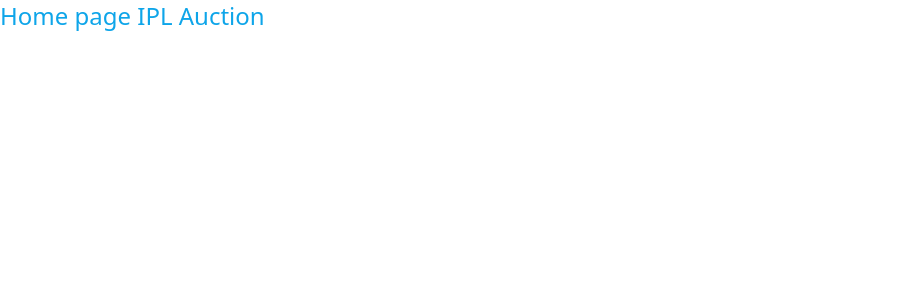
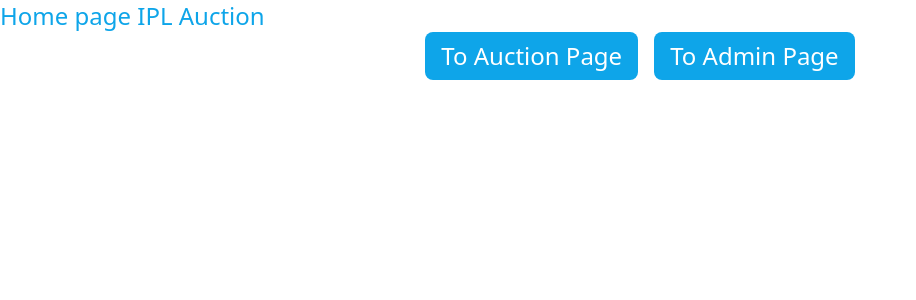
Before and after one commit to PROMURALI77/ipl-auction, a React (Vite) app in the folder ipl-auction/: page / in a window 1280 px wide. Shown: the top 300 px of the page, without its empty margins (0-916 px from the left). Built offline with nearby package versions, Linux system fonts and the light colour scheme.

Commit message:
auction page added admin page added valibot installed react hook-form installed

```diff
--- a/ipl-auction/package.json
+++ b/ipl-auction/package.json
@@ -14,7 +14,9 @@
     "appwrite": "^17.0.0",
     "react": "^19.0.0",
     "react-dom": "^19.0.0",
-    "react-router-dom": "^7.2.0"
+    "react-hook-form": "^7.54.2",
+    "react-router-dom": "^7.2.0",
+    "valibot": "^1.0.0-rc.3"
   },
   "devDependencies": {
     "@eslint/js": "^9.21.0",
--- /dev/null
+++ b/ipl-auction/src/admin/Admin.jsx
@@ -0,0 +1,8 @@
+
+const Admin = () => {
+  return (
+    <div>Admin</div>
+  )
+}
+
+export default Admin
--- /dev/null
+++ b/ipl-auction/src/dashboard/Auction.jsx
@@ -0,0 +1,8 @@
+
+const Auction = () => {
+  return (
+    <div>Auction</div>
+  )
+}
+
+export default Auction
--- a/ipl-auction/src/home/Home.jsx
+++ b/ipl-auction/src/home/Home.jsx
@@ -1,7 +1,14 @@
+import { Link } from 'react-router-dom';
 const Home = () => {
-  return (
-    <div className="text-2xl text-sky-500">Home page IPL Auction</div>
-  )
-}
+    return (
+        <div className='text-2xl text-sky-500'>
+            Home page IPL Auction
+            <div className='flex items-center justify-center space-x-4'>
+                <Link className='bg-sky-500 to-blue-400 text-white px-4 py-2 rounded-lg' to={'/auction'}>To Auction Page</Link>
+                <Link className='bg-sky-500 to-blue-400 text-white px-4 py-2 rounded-lg' to={'/admin'}>To Admin Page</Link>
+            </div>
+        </div>
+    );
+};
 
-export default Home
+export default Home;
```
Also changed, not shown: ipl-auction/src/routes.jsx (+11 -0 lines), 1 other file (tests, documents, lock files or other folders).
